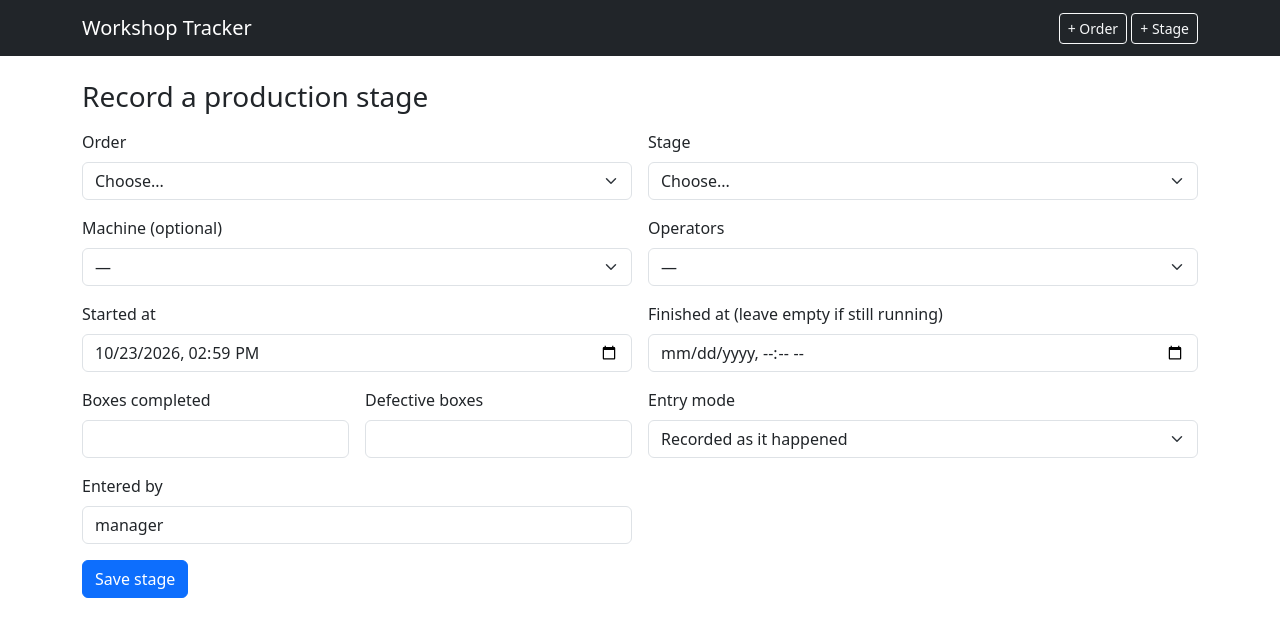
After one commit to botu0106/box-workshop-tracker, a Flask app: page /stages/new in a window 1280 px wide. The commit adds this page. Shown: the top 637 px of the page. Run offline with Flask 3, Linux system fonts and the light colour scheme; a database or web service that is not in the repository returns one stand-in record (values such as "Sample title"); some libraries are stand-ins or nearby versions.

Commit message:
Add stage event form with validation and order detail page (#1)

```diff
--- a/app/routes.py
+++ b/app/routes.py
@@ -1,8 +1,10 @@
+from datetime import datetime
+
 import psycopg2
-from flask import Blueprint, render_template, request, redirect, url_for, flash
+from flask import Blueprint, render_template, request, redirect, url_for, flash, abort
 
 from .db import get_db
-from .validation import validate_order
+from .validation import validate_order, validate_stage_event
 
 bp = Blueprint("main", __name__)
 
@@ -79,3 +81,110 @@ def list_orders():
         """
     )
     return render_template("orders.html", orders=cur.fetchall())
+
+def get_open_orders():
+    cur = get_db().cursor()
+    cur.execute(
+        "SELECT order_id, order_code, received_at FROM orders "
+        "WHERE completed_at IS NULL ORDER BY received_at DESC;"
+    )
+    return cur.fetchall()
+
+
+def get_stages():
+    cur = get_db().cursor()
+    cur.execute("SELECT stage_id, code, name FROM stages ORDER BY stage_id;")
+    return cur.fetchall()
+
+
+def get_machines():
+    cur = get_db().cursor()
+    cur.execute(
+        "SELECT machine_id, code, machine_type FROM machines WHERE active ORDER BY code;"
+    )
+    return cur.fetchall()
+
+
+@bp.route("/stages/new", methods=["GET", "POST"])
+def new_stage_event():
+    orders = get_open_orders()
+    stages = get_stages()
+    machines = get_machines()
+    errors = {}
+    form = request.args  # allows ?order_id=5 to pre-select an order
+    now_str = datetime.now().strftime("%Y-%m-%dT%H:%M")
+
+    if request.method == "POST":
+        form = request.form
+        # DB returns timezone-aware times; drop tzinfo to compare with form input
+        order_map = {o["order_id"]: o["received_at"].replace(tzinfo=None) for o in orders}
+        data, errors = validate_stage_event(
+            form,
+            order_map,
+            {s["stage_id"] for s in stages},
+            {m["machine_id"] for m in machines},
+        )
+
+        if not errors:
+            conn = get_db()
+            try:
+                with conn.cursor() as cur:
+                    cur.execute(
+                        """
+                        INSERT INTO stage_events (
+                            order_id, stage_id, machine_id, started_at, finished_at,
+                            operators, boxes_completed, boxes_defective,
+                            entry_mode, entered_by, source
+                        )
+                        VALUES (
+                            %(order_id)s, %(stage_id)s, %(machine_id)s,
+                            %(started_at)s, %(finished_at)s, %(operators)s,
+                            %(boxes_completed)s, %(boxes_defective)s,
+                            %(entry_mode)s, %(entered_by)s, 'web_form'
+                        )
+                        RETURNING stage_event_id;
+                        """,
+                        data,
+                    )
+                    new_id = cur.fetchone()["stage_event_id"]
+                conn.commit()
+                flash(f"Stage saved (ID {new_id}).", "success")
+                return redirect(url_for("main.order_detail", order_id=data["order_id"]))
+            except psycopg2.IntegrityError:
+                conn.rollback()
+                flash("The database rejected this record. Please check the values.", "danger")
+
+    return render_template(
+        "stage_form.html",
+        orders=orders, stages=stages, machines=machines,
+        errors=errors, form=form, now_str=now_str,
+    )
+
+
+@bp.route("/orders/<int:order_id>")
+def order_detail(order_id):
+    cur = get_db().cursor()
+    cur.execute(
+        """
+        SELECT o.*, b.name AS box_type
+        FROM orders o JOIN box_types b USING (box_type_id)
+        WHERE o.order_id = %s;
+        """,
+        (order_id,),
+    )
+    order = cur.fetchone()
+    if order is None:
+        abort(404)
+
+    cur.execute(
+        """
+        SELECT se.*, s.name AS stage_name, m.code AS machine_code
+        FROM stage_events se
+        JOIN stages s USING (stage_id)
+        LEFT JOIN machines m USING (machine_id)
+        WHERE se.order_id = %s
+        ORDER BY se.started_at;
+        """,
+        (order_id,),
+    )
+    return render_template("order_detail.html", order=order, stages=cur.fetchall())
--- a/app/templates/base.html
+++ b/app/templates/base.html
@@ -10,7 +10,10 @@
   <nav class="navbar navbar-dark bg-dark mb-4">
     <div class="container">
       <a class="navbar-brand" href="{{ url_for('main.list_orders') }}">Workshop Tracker</a>
-      <a class="btn btn-outline-light btn-sm" href="{{ url_for('main.new_order') }}">+ New order</a>
+            <div>
+        <a class="btn btn-outline-light btn-sm" href="{{ url_for('main.new_order') }}">+ Order</a>
+        <a class="btn btn-outline-light btn-sm" href="{{ url_for('main.new_stage_event') }}">+ Stage</a>
+      </div>
     </div>
   </nav>
   <main class="container">
--- a/app/templates/orders.html
+++ b/app/templates/orders.html
@@ -16,7 +16,7 @@
       {% for o in orders %}
       <tr>
         <td>{{ o.order_id }}</td>
-        <td>{{ o.order_code }}</td>
+        <td><a href="{{ url_for('main.order_detail', order_id=o.order_id) }}">{{ o.order_code }}</a></td>
         <td>{{ o.box_type }}</td>
         <td>{{ o.quantity }}</td>
         <td>{{ o.received_at.strftime('%Y-%m-%d %H:%M') }}</td>
--- /dev/null
+++ b/app/templates/stage_form.html
@@ -0,0 +1,117 @@
+{% extends "base.html" %}
+{% block title %}New stage{% endblock %}
+
+{% macro err(name) %}
+  {% if errors.get(name) %}<div class="text-danger small">{{ errors[name] }}</div>{% endif %}
+{% endmacro %}
+
+{% block content %}
+<h1 class="h3 mb-3">Record a production stage</h1>
+
+{% if not orders %}
+  <p class="text-muted">There are no open orders. <a href="{{ url_for('main.new_order') }}">Add an order first.</a></p>
+{% else %}
+<form method="post" class="row g-3">
+
+  <div class="col-12 col-md-6">
+    <label class="form-label">Order</label>
+    <select name="order_id" class="form-select" required>
+      <option value="">Choose...</option>
+      {% for o in orders %}
+        <option value="{{ o.order_id }}"
+          {% if form.get('order_id') == o.order_id|string %}selected{% endif %}>
+          {{ o.order_code }} (received {{ o.received_at.strftime('%d.%m %H:%M') }})
+        </option>
+      {% endfor %}
+    </select>
+    {{ err('order_id') }}
+  </div>
+
+  <div class="col-12 col-md-6">
+    <label class="form-label">Stage</label>
+    <select name="stage_id" class="form-select" required>
+      <option value="">Choose...</option>
+      {% for s in stages %}
+        <option value="{{ s.stage_id }}"
+          {% if form.get('stage_id') == s.stage_id|string %}selected{% endif %}>
+          {{ s.name }}
+        </option>
+      {% endfor %}
+    </select>
+    {{ err('stage_id') }}
+  </div>
+
+  <div class="col-12 col-md-6">
+    <label class="form-label">Machine (optional)</label>
+    <select name="machine_id" class="form-select">
+      <option value="">—</option>
+      {% for m in machines %}
+        <option value="{{ m.machine_id }}"
+          {% if form.get('machine_id') == m.machine_id|string %}selected{% endif %}>
+          {{ m.code }} – {{ m.machine_type }}
+        </option>
+      {% endfor %}
+    </select>
+    {{ err('machine_id') }}
+  </div>
+
+  <div class="col-12 col-md-6">
+    <label class="form-label">Operators</label>
+    <select name="operators" class="form-select">
+      <option value="">—</option>
+      <option value="1" {% if form.get('operators') == '1' %}selected{% endif %}>1</option>
+      <option value="2" {% if form.get('operators') == '2' %}selected{% endif %}>2</option>
+    </select>
+    {{ err('operators') }}
+  </div>
+
+  <div class="col-12 col-md-6">
+    <label class="form-label">Started at</label>
+    <input name="started_at" type="datetime-local" class="form-control" required
+           value="{{ form.get('started_at', now_str) }}">
+    {{ err('started_at') }}
+  </div>
+
+  <div class="col-12 col-md-6">
+    <label class="form-label">Finished at (leave empty if still running)</label>
+    <input name="finished_at" type="datetime-local" class="form-control"
+           value="{{ form.get('finished_at', '') }}">
+    {{ err('finished_at') }}
+  </div>
+
+  <div class="col-6 col-md-3">
+    <label class="form-label">Boxes completed</label>
+    <input name="boxes_completed" type="number" min="0" class="form-control"
+           value="{{ form.get('boxes_completed', '') }}">
+    {{ err('boxes_completed') }}
+  </div>
+
+  <div class="col-6 col-md-3">
+    <label class="form-label">Defective boxes</label>
+    <input name="boxes_defective" type="number" min="0" class="form-control"
+           value="{{ form.get('boxes_defective', '') }}">
+    {{ err('boxes_defective') }}
+  </div>
+
+  <div class="col-12 col-md-6">
+    <label class="form-label">Entry mode</label>
+    <select name="entry_mode" class="form-select">
+      <option value="realtime" {% if form.get('entry_mode') != 'end_of_day' %}selected{% endif %}>Recorded as it happened</option>
+      <option value="end_of_day" {% if form.get('entry_mode') == 'end_of_day' %}selected{% endif %}>Entered later (end of day)</option>
+    </select>
+    {{ err('entry_mode') }}
+  </div>
+
+  <div class="col-12 col-md-6">
+    <label class="form-label">Entered by</label>
+    <input name="entered_by" class="form-control" required
+           value="{{ form.get('entered_by', 'manager') }}">
+    {{ err('entered_by') }}
+  </div>
+
+  <div class="col-12">
+    <button class="btn btn-primary">Save stage</button>
+  </div>
+</form>
+{% endif %}
+{% endblock %}
```
Also changed, not shown: app/templates/order_detail.html (added, +59 -0 lines), app/validation.py (+92 -0 lines).
